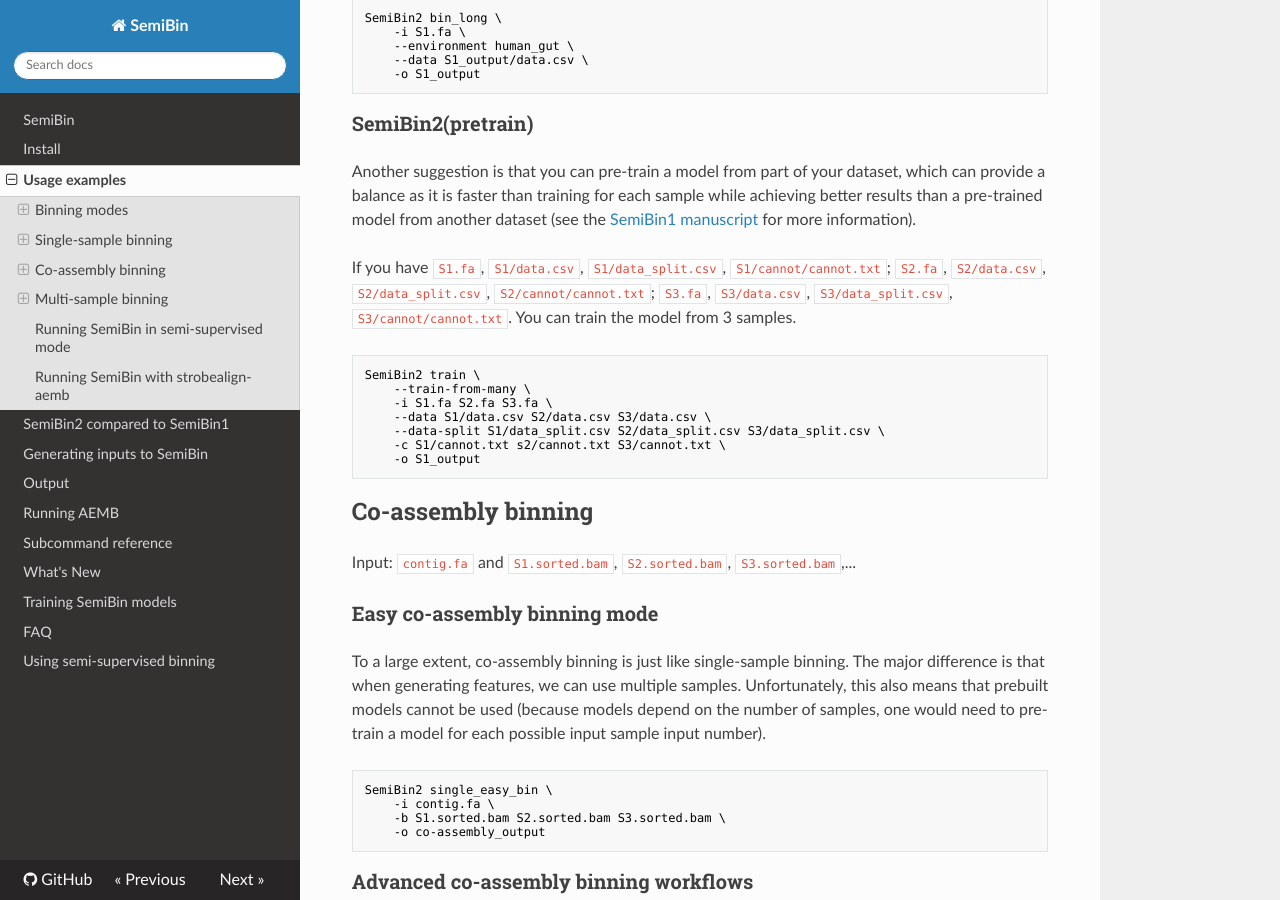
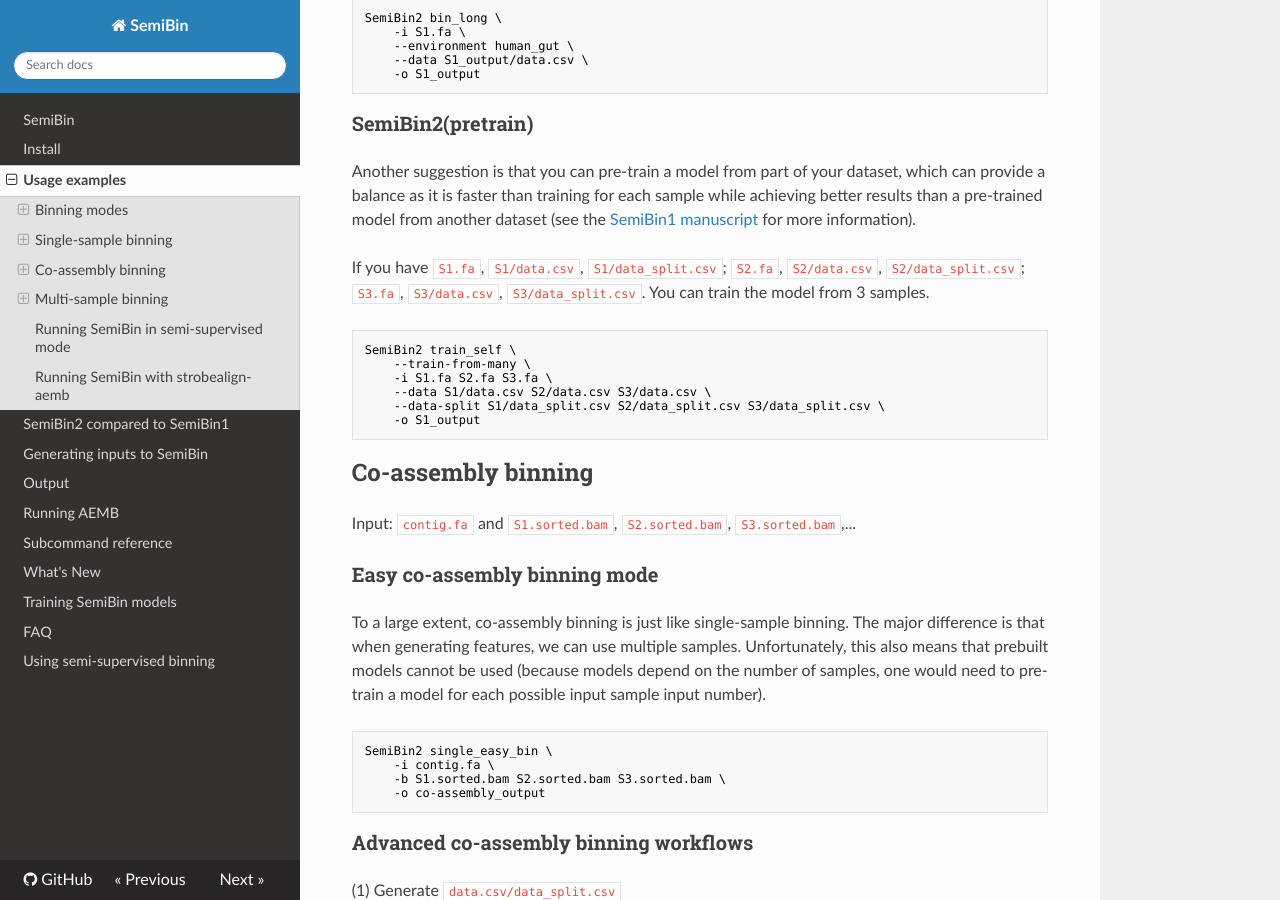
Before and after one commit to BigDataBiology/SemiBin, an MkDocs documentation site: the page built from docs/usage.md, in a window 1280 px wide and 900 px high, scrolled down 4199 px. Built offline with MkDocs 1.6.1, drawn with Linux system fonts in a browser that asks for light colours; nearby versions of some CDN libraries; some of the changed text lies outside the part shown.

Commit message:
DOC Update documentation

````diff
--- a/docs/usage.md
+++ b/docs/usage.md
@@ -177,16 +177,15 @@
 
 Another suggestion is that you can pre-train a model from part of your dataset, which can provide a balance as it is faster than training for each sample while achieving better results than a pre-trained model from another dataset (see the [SemiBin1 manuscript](https://www.nature.com/articles/s41467-022-29843-y) for more information).
 
-If you have `S1.fa`, `S1/data.csv`, `S1/data_split.csv`, `S1/cannot/cannot.txt`; `S2.fa`, `S2/data.csv`, `S2/data_split.csv`, `S2/cannot/cannot.txt`; `S3.fa`, `S3/data.csv`, `S3/data_split.csv`, `S3/cannot/cannot.txt`.
+If you have `S1.fa`, `S1/data.csv`, `S1/data_split.csv`; `S2.fa`, `S2/data.csv`, `S2/data_split.csv`; `S3.fa`, `S3/data.csv`, `S3/data_split.csv`.
 You can train the model from 3 samples.
 
 ```bash
-SemiBin2 train \
+SemiBin2 train_self \
     --train-from-many \
     -i S1.fa S2.fa S3.fa \
     --data S1/data.csv S2/data.csv S3/data.csv \
     --data-split S1/data_split.csv S2/data_split.csv S3/data_split.csv \
-    -c S1/cannot.txt s2/cannot.txt S3/cannot.txt \
     -o S1_output
 ```
 
````
Also changed, not shown: other parts of docs/usage.md (+2 -2 lines).
